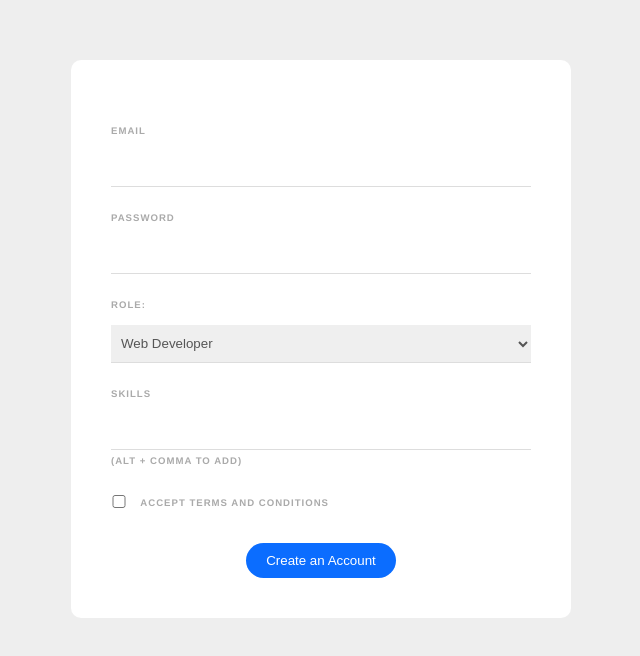
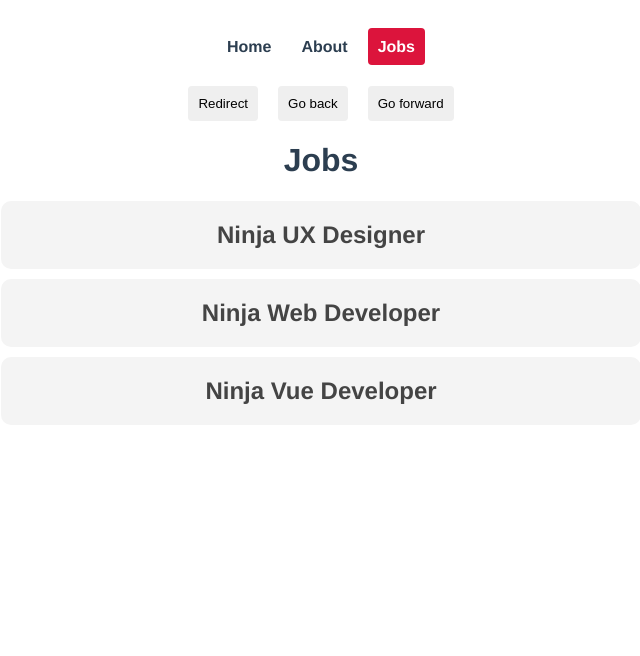
Before and after one commit to kulotsystems/vue3-thenetninja, a Vue app: page /jobs in a window 1280 px wide. Shown: the top 656 px of the page, without its empty margins (319-959 px from the left). Built offline with nearby package versions, Linux system fonts and the light colour scheme.

Commit message:
Lesson 8: The Vue Router.

```diff
--- a/index.html
+++ b/index.html
@@ -5,7 +5,7 @@
     <meta http-equiv="X-UA-Compatible" content="IE=edge">
     <meta name="viewport" content="width=device-width,initial-scale=1.0">
     <link rel="icon" href="/favicon.ico">
-    <title>Forms & Inputs</title>
+    <title>The Vue Router</title>
 </head>
 <body>
     <div id="app"></div>
--- a/package.json
+++ b/package.json
@@ -9,7 +9,8 @@
     "preview": "vite preview"
   },
   "dependencies": {
-    "vue": "^3.2.37"
+    "vue": "^3.2.37",
+    "vue-router": "^4.1.5"
   },
   "devDependencies": {
     "@vitejs/plugin-vue": "^3.0.0",
--- a/src/App.vue
+++ b/src/App.vue
@@ -1,14 +1,32 @@
 <template>
-    <SignupForm/>
+    <div id="nav">
+        <router-link :to="{ name: 'Home' }">Home</router-link>
+        <router-link :to="{ name: 'About' }">About</router-link>
+        <router-link :to="{ name: 'Jobs' }">Jobs</router-link>
+    </div>
+    <button @click="redirect">Redirect</button>
+    <button @click="back">Go back</button>
+    <button @click="forward">Go forward</button>
+
+    <router-view/>
 </template>
 
 <script>
-    import SignupForm from './components/SignupForm.vue';
-
     export default {
         name: 'App',
-        components: {
-            SignupForm
+        components: {},
+        methods: {
+            redirect() {
+                this.$router.push({ name: 'Home' });
+            },
+
+            back() {
+                this.$router.go(-1);
+            },
+
+            forward() {
+                this.$router.go(1);
+            }
         }
     }
 </script>
@@ -20,11 +38,33 @@
         -moz-osx-font-smoothing: grayscale;
         text-align: center;
         color: #2c3e50;
-        margin-top: 60px;
+        max-width: 960px;
+        margin: 0 auto;
     }
 
-    body {
-        margin: 0;
-        background: #eee;
+    #nav {
+        padding: 30px;
+    }
+
+    #nav a {
+        font-weight: bold;
+        color: #2c3e50;
+        text-decoration: none;
+        padding: 10px;
+        border-radius: 4px;
+        margin: 0 5px;
+    }
+
+    #nav a.router-link-exact-active {
+        color: white;
+        background: crimson;
+    }
+
+    button {
+        margin: 0 10px;
+        padding: 10px;
+        border: none;
+        border-radius: 4px;
+        cursor: pointer;
     }
 </style>
--- a/src/components/SignupForm.vue
+++ /dev/null
@@ -1,150 +0,0 @@
-<template>
-    <form @submit.prevent="handleSubmit">
-        <label for="email">Email</label>
-        <input type="email" id="email" v-model="email" required>
-
-        <label for="password">Password</label>
-        <input type="password" id="password" v-model="password" required>
-        <div v-if="passwordError" class="error">{{ passwordError }}</div>
-
-        <label for="role">Role:</label>
-        <select id="role" v-model="role">
-            <option value="developer">Web Developer</option>
-            <option value="designer">Web Designer</option>
-        </select>
-
-        <label for="skills">Skills</label>
-        <input type="text" id="skills" v-model="tempSkill" @keyup.alt="addSkill">
-        <div><label style="margin-top: 1px; margin-bottom: 0;">(ALT + comma to add)</label></div>
-        <div v-for="skill in skills" :key="skill" class="pill" @click="removeSkill(skill)">
-            {{ skill }}
-        </div>
-
-        <div class="terms">
-            <label style="cursor: pointer">
-                <input type="checkbox" v-model="terms" required>
-                Accept Terms and Conditions
-            </label>
-        </div>
-
-        <div class="submit">
-            <button type="submit">Create an Account</button>
-        </div>
-    </form>
-</template>
-
-<script>
-    export default {
-        name: 'SignupForm',
-        data() {
-            return {
-                email    : '',
-                password : '',
-                role     : 'developer',
-                terms    : false,
-                tempSkill: '',
-                skills   : [],
-                passwordError: ''
-            }
-        },
-        methods: {
-            addSkill(e) {
-                let tempSkill = this.tempSkill.trim();
-                if(e.key === ',' && tempSkill !== '') {
-                    if(!this.skills.includes(tempSkill))
-                        this.skills.push(tempSkill);
-                    this.tempSkill = '';
-                }
-            },
-
-            removeSkill(skill) {
-                this.skills = this.skills.filter(s => s !== skill);
-            },
-
-            handleSubmit() {
-                // validate password
-                this.passwordError = this.password.length > 5 ? '' : 'Password must be at least 6 characters.'
-                if(!this.passwordError) {
-                    console.log('Email   : ', this.email);
-                    console.log('Password: ', this.password);
-                    console.log('Role    : ', this.role);
-                    console.log('Skills  : ', this.skills);
-                    console.log('Terms Accepted: ', this.terms);
-                }
-            }
-        }
-    }
-</script>
-
-<style scoped>
-    form {
-        max-width: 420px;
-        margin: 30px auto;
-        background: white;
-        text-align: left;
-        padding: 40px;
-        border-radius: 10px;
-    }
-
-    label {
-        color: #aaa;
-        display: inline-block;
-        margin: 25px 0 15px;
-        font-size: 0.6em;
-        text-transform: uppercase;
-        letter-spacing: 1px;
-        font-weight: bold;
-    }
-
-    input, select {
-        display: block;
-        padding: 10px 6px;
-        width: 100%;
-        box-sizing: border-box;
-        border: none;
-        border-bottom: 1px solid #ddd;
-        color: #555;
-    }
-
-    input[type='checkbox'] {
-        display: inline-block;
-        width: 16px;
-        margin: 0 10px 0 0;
-        position: relative;
-        top: 2px;
-    }
-
-    .pill {
-        display: inline-block;
-        margin: 20px 10px 0 0;
-        padding: 6px 12px;
-        background: #eee;
-        border-radius: 20px;
-        font-size: 12px;
-        letter-spacing: 1px;
-        font-weight: bold;
-        color: #777;
-        cursor: pointer;
-    }
-
-    button {
-        background: #0b6dff;
-        border: 0;
-        padding: 10px 20px;
-        margin-top: 20px;
-        color: white;
-        border-radius: 20px;
-        cursor: pointer;
-    }
-
-    .submit {
-        text-align: center;
-    }
-
-    .error {
-        color: #ff0062;
-        margin-top: 10px;
-        font-size: 0.8em;
-        font-weight: bold;
-    }
-</style>
--- a/src/main.js
+++ b/src/main.js
@@ -1,4 +1,7 @@
-import { createApp } from 'vue'
-import App from './App.vue'
+import { createApp } from 'vue';
+import App from './App.vue';
+import router from './router/index.js';
 
-createApp(App).mount('#app')
+createApp(App)
+    .use(router)
+    .mount('#app');
--- /dev/null
+++ b/src/router/index.js
@@ -0,0 +1,51 @@
+import { createRouter, createWebHistory } from 'vue-router';
+import Home  from '../views/Home.vue';
+import About from '../views/About.vue';
+import Jobs  from '../views/jobs/Jobs.vue';
+import JobDetails from '../views/jobs/JobDetails.vue';
+import NotFound   from '../views/NotFound.vue';
+
+const routes = [
+    {
+        path: '/',
+        name: 'Home',
+        component: Home
+    },
+    {
+        path: '/about',
+        name: 'About',
+        component: About
+    },
+    {
+        path: '/jobs',
+        name: 'Jobs',
+        component: Jobs
+    },
+    {
+        path: '/jobs/:id',
+        name: 'JobDetails',
+        component: JobDetails,
+        props: true
+    },
+
+    // redirect
+    {
+        path: '/all-jobs',
+        redirect: '/jobs'
+    },
+
+    // catchall 404
+    {
+        path: '/:catchAll(.*)',
+        name: 'NotFound',
+        component: NotFound
+    },
+
+];
+
+const router = createRouter({
+    history: createWebHistory(import.meta.env.BASE_URL),
+    routes
+});
+
+export default router;
--- /dev/null
+++ b/src/views/About.vue
@@ -0,0 +1,16 @@
+<template>
+    <div class="about">
+        <h1>This is an about page.</h1>
+        <p>Lorem ipsum dolor sit amet, consectetur adipisicing elit. Adipisci, aliquid aspernatur at eos esse facilis fugit hic itaque nemo neque numquam optio quisquam quod ratione recusandae sint tempore vero. Consequuntur dolorem dolores et facilis nemo omnis quod repudiandae. Doloremque ea neque nulla. Animi aut beatae culpa delectus deleniti deserunt dolorum, expedita fuga hic ipsam ipsum iste minima odit possimus quas, vel, voluptate voluptatibus. A ad amet autem consectetur delectus dicta enim excepturi in incidunt laboriosam libero molestias nostrum officiis pariatur quam, quibusdam sequi similique totam veritatis vero vitae voluptate, voluptatem voluptatibus? Alias at dicta dolore dolores molestias omnis quasi, reiciendis.</p>
+    </div>
+</template>
+
+<script>
+    export default {
+        name: 'About'
+    }
+</script>
+
+<style scoped>
+
+</style>
--- /dev/null
+++ b/src/views/Home.vue
@@ -0,0 +1,16 @@
+<template>
+    <div class="home">
+        <h1>Homepage</h1>
+        <p>Lorem ipsum dolor sit amet, consectetur adipisicing elit. Aperiam beatae dolorem earum eligendi esse hic laudantium magnam maiores maxime natus nesciunt nihil, nobis, perferendis possimus repellendus suscipit voluptate! Ab, cumque dignissimos dolorem nobis quaerat quibusdam ratione unde? Esse iusto nobis recusandae rerum vel. A accusamus accusantium aliquam animi aperiam assumenda consequatur corporis debitis delectus dolore doloremque eius ex facere, fuga, fugit id impedit laborum libero magni minus modi mollitia necessitatibus nisi odio officia perferendis quae quam qui quo saepe sapiente, sit sunt temporibus tenetur unde vel voluptas. Consequuntur doloribus dolorum eveniet excepturi inventore natus, nobis sint soluta totam voluptatem. Blanditiis.</p>
+    </div>
+</template>
+
+<script>
+    export default {
+        name: 'Home'
+    }
+</script>
+
+<style scoped>
+
+</style>
--- /dev/null
+++ b/src/views/NotFound.vue
@@ -0,0 +1,14 @@
+<template>
+    <h2>404</h2>
+    <h3>Page not found.</h3>
+</template>
+
+<script>
+    export default {
+        name: 'NotFound'
+    }
+</script>
+
+<style scoped>
+
+</style>
--- /dev/null
+++ b/src/views/jobs/JobDetails.vue
@@ -0,0 +1,20 @@
+<template>
+    <h1>Job Details Page</h1>
+    <p>The job id is {{ id }}</p>
+</template>
+
+<script>
+    export default {
+        name : 'JobDetails',
+        props: ['id'],
+        data() {
+            return {
+
+            }
+        }
+    }
+</script>
+
+<style scoped>
+
+</style>
--- /dev/null
+++ b/src/views/jobs/Jobs.vue
@@ -0,0 +1,55 @@
+<template>
+    <h1>Jobs</h1>
+    <div v-for="job in jobs" :key="job.id" class="job">
+        <router-link :to="{ name: 'JobDetails', params: { id: job.id } }">
+            <h2>{{ job.title }}</h2>
+        </router-link>
+    </div>
+</template>
+
+<script>
+    export default {
+        name: 'Jobs',
+        data() {
+            return {
+                jobs: [
+                    {
+                        id     : 1,
+                        title  : 'Ninja UX Designer',
+                        details: 'lorem'
+                    },
+                    {
+                        id     : 2,
+                        title  : 'Ninja Web Developer',
+                        details: 'lorem'
+                    },
+                    {
+                        id     : 3,
+                        title  : 'Ninja Vue Developer',
+                        details: 'lorem'
+                    }
+                ]
+            }
+        }
+    }
+</script>
+
+<style scoped>
+    .job h2 {
+        background: #f4f4f4;
+        padding: 20px;
+        border-radius: 10px;
+        margin: 10px auto;
+        max-width: 600px;
+        cursor: pointer;
+        color: #444;
+    }
+
+    .job h2:hover {
+        background: #ddd;
+    }
+
+    .job a {
+        text-decoration: none;
+    }
+</style>
```
Also changed, not shown: 1 other file (tests, documents, lock files or other folders).
